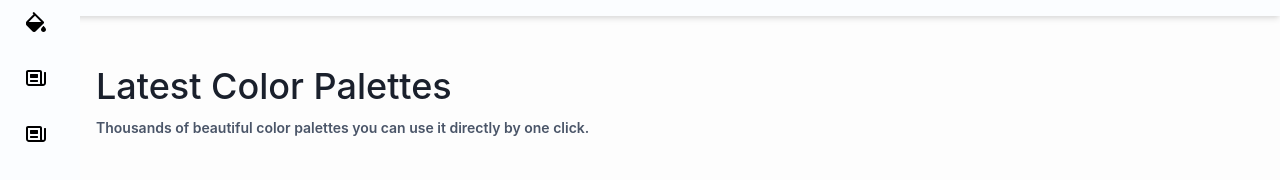
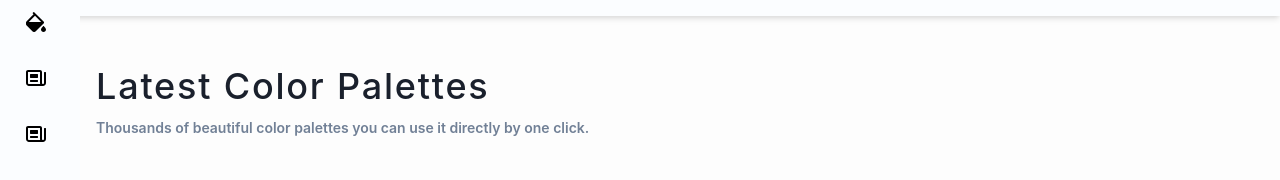
Before and after one commit to kaisheng1/colorsinspo-clone, a React (Create React App) app: page / in a window 1280 px wide. Shown: the part 356-536 px from the top of the page. Built offline with nearby package versions, Linux system fonts and the light colour scheme; grey boxes are pictures that could not be loaded.

Commit message:
text decoration

```diff
--- a/src/App.js
+++ b/src/App.js
@@ -8,8 +8,10 @@ function App() {
 		<div className="App flex flex-col h-screen">
 			<Header className="z-10" />
 			<main className="px-4 py-12 overflow-y-auto bg-content appearance-none lg:px-24">
-				<h1 className="text-gray-900 text-4xl font-medium leading-tight">Latest Color Palettes</h1>
-				<p className="mt-2 text-gray-700 font-semibold text-sm">
+				<h1 className="text-gray-900 text-4xl font-medium tracking-wider leading-tight">
+					Latest Color Palettes
+				</h1>
+				<p className="mt-2 text-gray-600 font-semibold text-sm">
 					Thousands of beautiful color palettes you can use it directly by one click.
 				</p>
 				<div className="sm:flex sm:flex-wrap sm:-mx-2">
```
